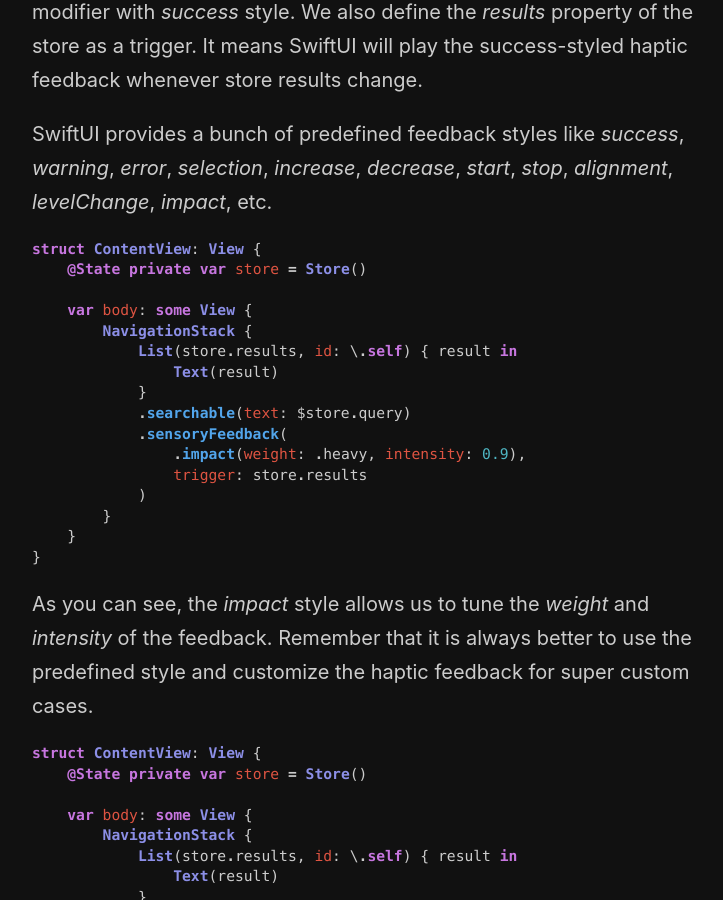
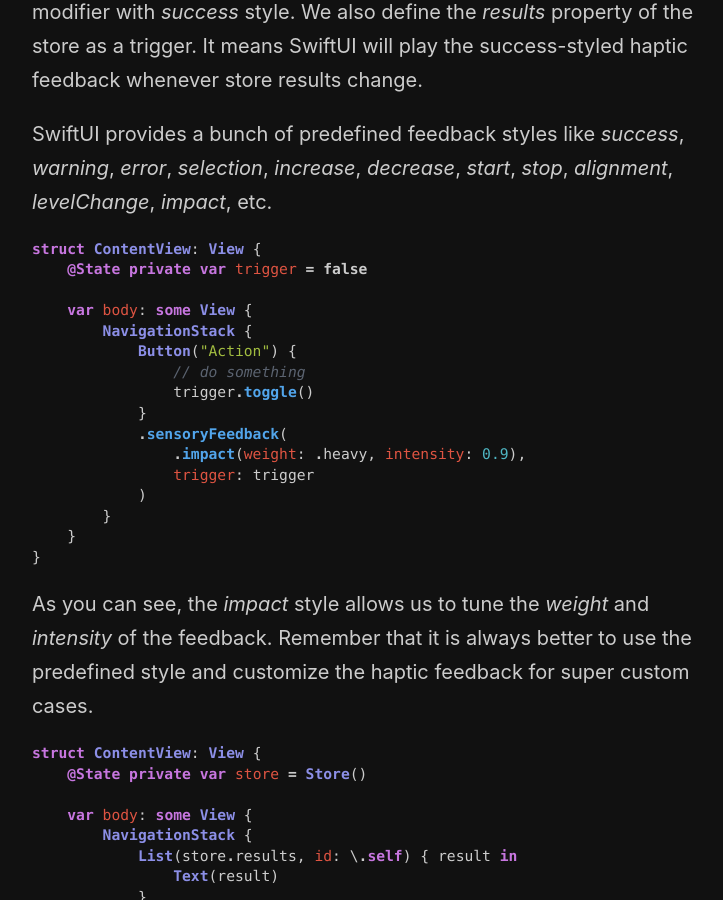
Before and after one commit to mecid/mecid.github.io, a Jekyll site: the page built from _posts/2023-10-10-sensory-feedback-in-swiftui.md, in a window 1280 px wide and 900 px high, scrolled down 1113 px. Shown: the whole window, without its empty margins (258-981 px from the left). Built offline with Jekyll 4.4.1, drawn with Linux system fonts in a browser that asks for light colours.

Commit message:
sensory feedback post code example updated

````diff
--- a/_posts/2023-10-10-sensory-feedback-in-swiftui.md
+++ b/_posts/2023-10-10-sensory-feedback-in-swiftui.md
@@ -33,17 +33,17 @@ SwiftUI provides a bunch of predefined feedback styles like *success*, *warning*
 
 ```swift
 struct ContentView: View {
-    @State private var store = Store()
+    @State private var trigger = false
 
     var body: some View {
         NavigationStack {
-            List(store.results, id: \.self) { result in
-                Text(result)
+            Button("Action") {
+                // do something
+                trigger.toggle()
             }
-            .searchable(text: $store.query)
             .sensoryFeedback(
                 .impact(weight: .heavy, intensity: 0.9),
-                trigger: store.results
+                trigger: trigger
             )
         }
     }
````
